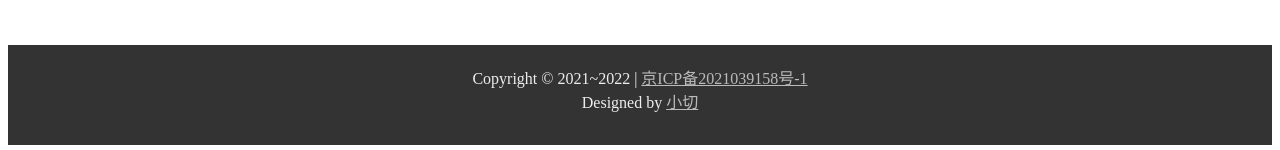
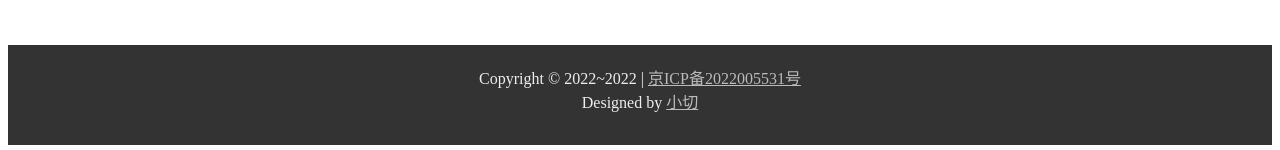
Before and after one commit to xiaoqieF/E601official, a Vue app: page /home#/home in a window 1280 px wide. Shown: the part 2928-3078 px from the top of the page. Built offline with nearby package versions, Linux system fonts and the light colour scheme; no server answers; the HTML template or start-up script is replaced by a standard one.

Commit message:
[fix]保存博客为空问题

```diff
--- a/src/page/blogAdmin.vue
+++ b/src/page/blogAdmin.vue
@@ -64,7 +64,7 @@
         <!-- 底部信息 -->
         <div class="footer">
             <div class="copyright">
-                <span>Copyright © 2021~2022 | </span> <a class="foot-link" target="_blank" href="https://beian.miit.gov.cn/#/Integrated/index">京ICP备2021039158号-1</a>
+                <span>Copyright © 2021~2022 | </span> <a class="foot-link" target="_blank" href="https://beian.miit.gov.cn/#/Integrated/index">京ICP备2022005531号</a>
             </div>
             <div>
                 <span>Designed by <a href="#" style="color: #bbb">小切</a></span>
--- a/src/page/edit.vue
+++ b/src/page/edit.vue
@@ -202,6 +202,9 @@ export default {
             const res = await getRawBlogById(this.$route.params.blogId);
             console.log(res);
             this.blog = res.data;
+            if (this.blog.typeId === null) {
+                this.blog.typeId = '';
+            }
             if (res.data.firstPicture != null && res.data.firstPicture !== "") {
                 this.fileList = [{name: res.data.firstPicture.split('/').pop(), url: res.data.firstPicture}]
             }
@@ -210,6 +213,7 @@ export default {
         async saveBlog() {
             if (this.blog.title !== '' || this.blog.description !== '' || this.blog.content !== ''
                 || this.blog.typeId !== '' || this.blog.tagId.length !== 0) {
+                this.blog.published = false;
                 const res = await updateBlog(this.blog);
                 console.log(res);
                 if (res.code === 200) {
--- a/src/page/index.vue
+++ b/src/page/index.vue
@@ -57,7 +57,7 @@
         <!-- 底部信息 -->
         <div class="footer">
             <div class="copyright">
-                <span>Copyright © 2021~2022 | </span> <a class="foot-link" target="_blank" href="https://beian.miit.gov.cn/#/Integrated/index">京ICP备2021039158号-1</a>
+                <span>Copyright © 2022~2022 | </span> <a class="foot-link" target="_blank" href="https://beian.miit.gov.cn/#/Integrated/index">京ICP备2022005531号</a>
             </div>
             <div>
                 <span>Designed by <a href="https://xiaodongfan.com" style="color: #bbb">小切</a></span>
--- a/src/page/publish.vue
+++ b/src/page/publish.vue
@@ -209,6 +209,7 @@ export default {
             // 用户填写部分域
             if (this.blog.title !== '' || this.blog.description !== '' || this.blog.content !== ''
             || this.blog.typeId !== '' || this.blog.tagId.length !== 0) {
+                this.blog.published = false;
                 const res = await addBlog(this.blog);
                 if (res.code === 200) {
                     this.$message.success("保存成功！");
--- a/src/utils/request.js
+++ b/src/utils/request.js
@@ -3,7 +3,7 @@ import Vue from "vue";
 
 let baseUrl;
 if (process.env.NODE_ENV === 'production') {
-    baseUrl = 'http://e601.top/'
+    baseUrl = 'http://e601.top:8086/'
 } else {
     baseUrl = 'http://localhost:8086/'
 }
```
